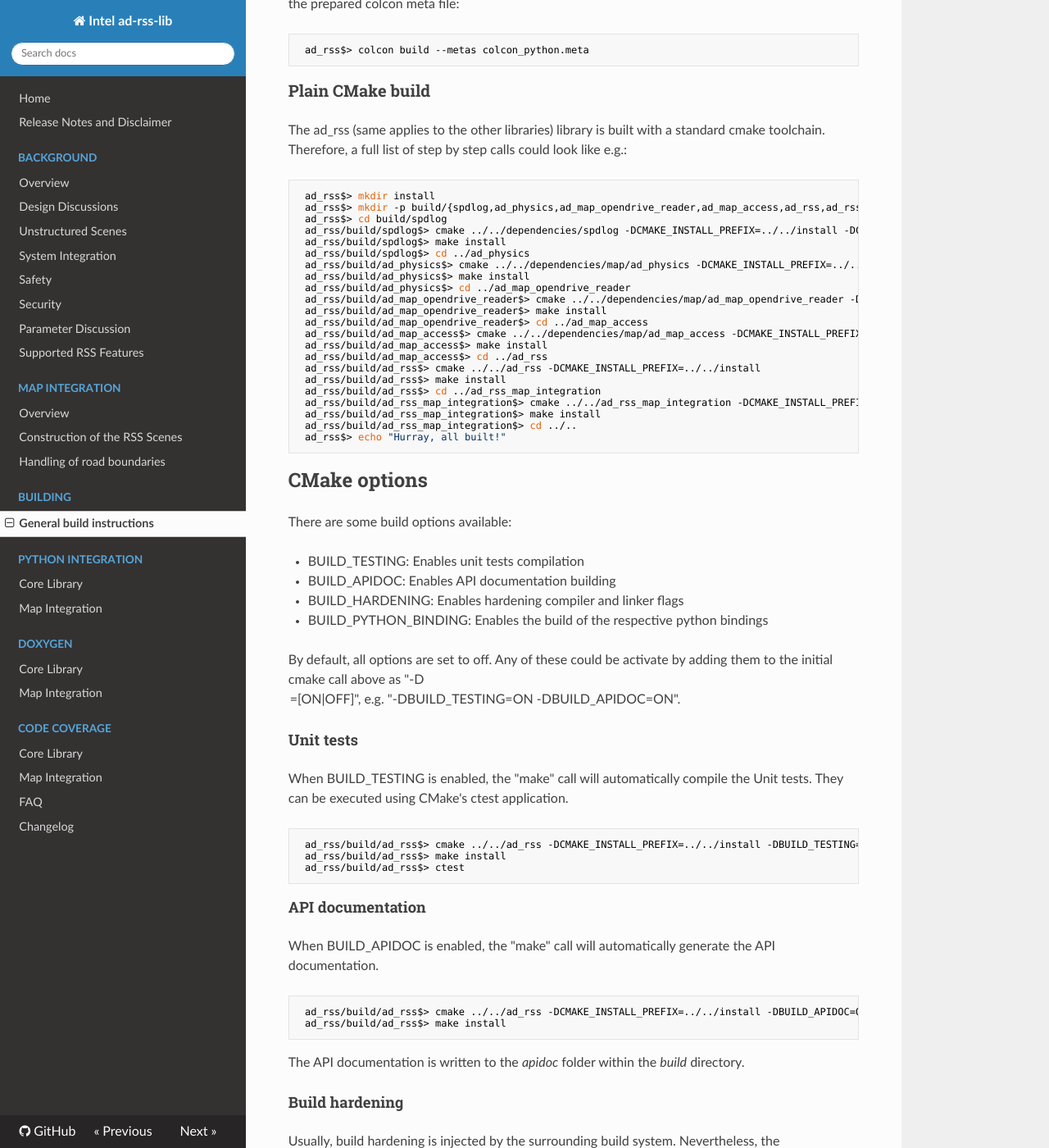
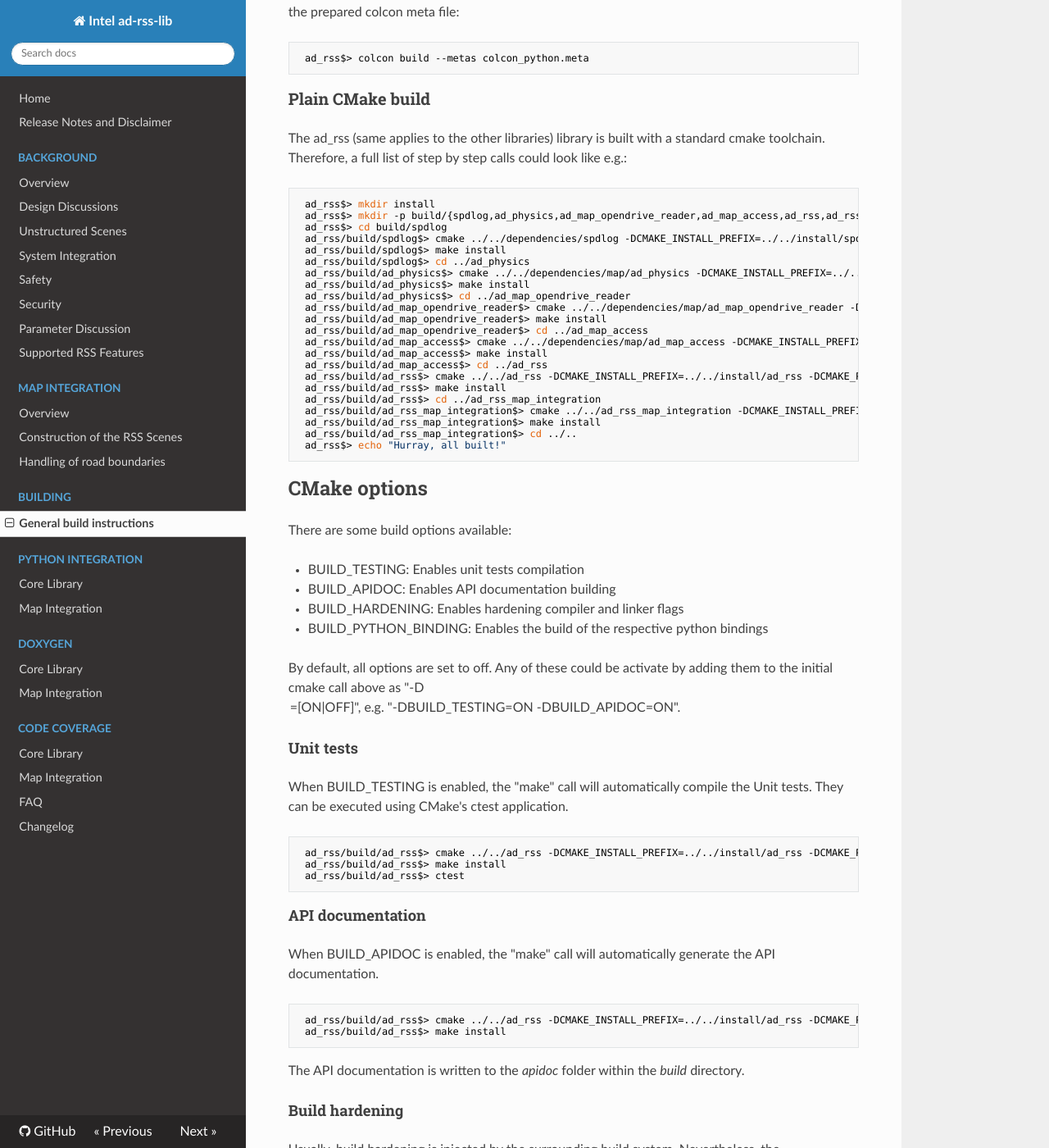
Before and after one commit to intel/ad-rss-lib, an MkDocs documentation site: the page built from doc/BUILDING.md, in a window 1280 px wide and 1400 px high, scrolled down 2061 px. Shown: the whole window at 82% size. Built offline with MkDocs 1.6.1, drawn with Linux system fonts in a browser that asks for light colours; nearby versions of some CDN libraries; some of the changed text lies outside the part shown.

Commit message:
Use admap 2.2.1 + fixes
Change-Id: I337634b96851c4fd3efa940244fa03b1d9741c67

````diff
--- a/.travis.yml
+++ b/.travis.yml
@@ -42,7 +42,7 @@
   - if [ "${EXTRA_PACKAGES}" != "" ]; then sudo apt-get -f -y install ${EXTRA_PACKAGES}; fi
   - pip3 install --user -U colcon-common-extensions
   - pip3 install --user xmlrunner
-  - pip2 install --user pygccxml https://bitbucket.org/ompl/pyplusplus/get/1.8.1.zip xmlrunner
+  - pip2 install --user pygccxml pyplusplus xmlrunner
 
 env:
   global:
--- a/doc/BUILDING.md
+++ b/doc/BUILDING.md
@@ -84,22 +84,22 @@
  ad_rss$> mkdir install
  ad_rss$> mkdir -p build/{spdlog,ad_physics,ad_map_opendrive_reader,ad_map_access,ad_rss,ad_rss_map_integration}
  ad_rss$> cd build/spdlog
- ad_rss/build/spdlog$> cmake ../../dependencies/spdlog -DCMAKE_INSTALL_PREFIX=../../install -DCMAKE_POSITION_INDEPENDENT_CODE=ON -DSPDLOG_BUILD_TESTS=OFF -DSPDLOG_BUILD_EXAMPLE=Off
+ ad_rss/build/spdlog$> cmake ../../dependencies/spdlog -DCMAKE_INSTALL_PREFIX=../../install/spdlog -DCMAKE_POSITION_INDEPENDENT_CODE=ON -DSPDLOG_BUILD_TESTS=OFF -DSPDLOG_BUILD_EXAMPLE=Off
  ad_rss/build/spdlog$> make install
  ad_rss/build/spdlog$> cd ../ad_physics
- ad_rss/build/ad_physics$> cmake ../../dependencies/map/ad_physics -DCMAKE_INSTALL_PREFIX=../../install
+ ad_rss/build/ad_physics$> cmake ../../dependencies/map/ad_physics -DCMAKE_INSTALL_PREFIX=../../install/ad_physics -DCMAKE_PREFIX_PATH=../../install/spdlog
  ad_rss/build/ad_physics$> make install
  ad_rss/build/ad_physics$> cd ../ad_map_opendrive_reader
- ad_rss/build/ad_map_opendrive_reader$> cmake ../../dependencies/map/ad_map_opendrive_reader -DCMAKE_INSTALL_PREFIX=../../install
+ ad_rss/build/ad_map_opendrive_reader$> cmake ../../dependencies/map/ad_map_opendrive_reader -DCMAKE_INSTALL_PREFIX=../../install/ad_map_opendrive_reader -DCMAKE_PREFIX_PATH="../../install/spdlog;../../install/ad_physics"
  ad_rss/build/ad_map_opendrive_reader$> make install
  ad_rss/build/ad_map_opendrive_reader$> cd ../ad_map_access
- ad_rss/build/ad_map_access$> cmake ../../dependencies/map/ad_map_access -DCMAKE_INSTALL_PREFIX=../../install
+ ad_rss/build/ad_map_access$> cmake ../../dependencies/map/ad_map_access -DCMAKE_INSTALL_PREFIX=../../install/ad_map_access -DCMAKE_PREFIX_PATH="../../install/spdlog;../../install/ad_physics;../../install/ad_map_opendrive_reader"
  ad_rss/build/ad_map_access$> make install
  ad_rss/build/ad_map_access$> cd ../ad_rss
- ad_rss/build/ad_rss$> cmake ../../ad_rss -DCMAKE_INSTALL_PREFIX=../../install
+ ad_rss/build/ad_rss$> cmake ../../ad_rss -DCMAKE_INSTALL_PREFIX=../../install/ad_rss -DCMAKE_PREFIX_PATH="../../install/spdlog;../../install/ad_physics"
  ad_rss/build/ad_rss$> make install
  ad_rss/build/ad_rss$> cd ../ad_rss_map_integration
- ad_rss/build/ad_rss_map_integration$> cmake ../../ad_rss_map_integration -DCMAKE_INSTALL_PREFIX=../../install
+ ad_rss/build/ad_rss_map_integration$> cmake ../../ad_rss_map_integration -DCMAKE_INSTALL_PREFIX=../../install/ad_rss_map_integration -DCMAKE_PREFIX_PATH="../../install/spdlog;../../install/ad_physics;../../install/ad_map_opendrive_reader;../../install/ad_map_access;../../install/ad_rss"
  ad_rss/build/ad_rss_map_integration$> make install
  ad_rss/build/ad_rss_map_integration$> cd ../..
  ad_rss$> echo "Hurray, all built!"
@@ -121,14 +121,14 @@
 When BUILD_TESTING is enabled, the "make" call will automatically compile the Unit tests.
 They can be executed using CMake's ctest application.
 ```bash
- ad_rss/build/ad_rss$> cmake ../../ad_rss -DCMAKE_INSTALL_PREFIX=../../install -DBUILD_TESTING=ON
+ ad_rss/build/ad_rss$> cmake ../../ad_rss -DCMAKE_INSTALL_PREFIX=../../install/ad_rss -DCMAKE_PREFIX_PATH="../../install/spdlog;../../install/ad_physics" -DBUILD_TESTING=ON
  ad_rss/build/ad_rss$> make install
  ad_rss/build/ad_rss$> ctest
 ```
 #### API documentation
 When BUILD_APIDOC is enabled, the "make" call will automatically generate the API documentation.
 ```bash
- ad_rss/build/ad_rss$> cmake ../../ad_rss -DCMAKE_INSTALL_PREFIX=../../install -DBUILD_APIDOC=ON
+ ad_rss/build/ad_rss$> cmake ../../ad_rss -DCMAKE_INSTALL_PREFIX=../../install/ad_rss -DCMAKE_PREFIX_PATH="../../install/spdlog;../../install/ad_physics" -DBUILD_APIDOC=ON
  ad_rss/build/ad_rss$> make install
 ```
 The API documentation is written to the _apidoc_ folder within the _build_ directory.
@@ -137,13 +137,13 @@
 Usually, build hardening is injected by the surrounding build system. Nevertheless, the CMakeLists.txt defines
 hardening flags to ensure the code is compatible to respective flags. To enable hardening compiler and linker flags:
 ```bash
- ad_rss/build/ad_rss$> cmake ../../ad_rss -DCMAKE_INSTALL_PREFIX=../../install -DBUILD_HARDENING=ON
+ ad_rss/build/ad_rss$> cmake ../../ad_rss -DCMAKE_INSTALL_PREFIX=../../install/ad_rss -DCMAKE_PREFIX_PATH="../../install/spdlog;../../install/ad_physics" -DBUILD_HARDENING=ON
  ad_rss/build/ad_rss$> make install
 ```
 
 #### Python binding
-With this option enabled, Python bindings are generated and compiled. This option is disabled by default.
+With this option enabled, Python bindings are generated and compiled. This option is disabled by default. You have to enable the python binding also on the respective dependent component. ad_physics in this case.
 ```bash
- ad_rss/build/ad_rss$> cmake ../../ad_rss -DCMAKE_INSTALL_PREFIX=../../install -DBUILD_PYTHON_BINDING=ON
+ ad_rss/build/ad_rss$> cmake ../../ad_rss -DCMAKE_INSTALL_PREFIX=../../install/ad_rss -DCMAKE_PREFIX_PATH="../../install/spdlog;../../install/ad_physics" -DBUILD_PYTHON_BINDING=ON
  ad_rss/build/ad_rss$> make install
 ```
````
Also changed, not shown: other parts of doc/BUILDING.md (+2 -2 lines), doc/CHANGELOG.md (+3 -0 lines), 1 other file.
